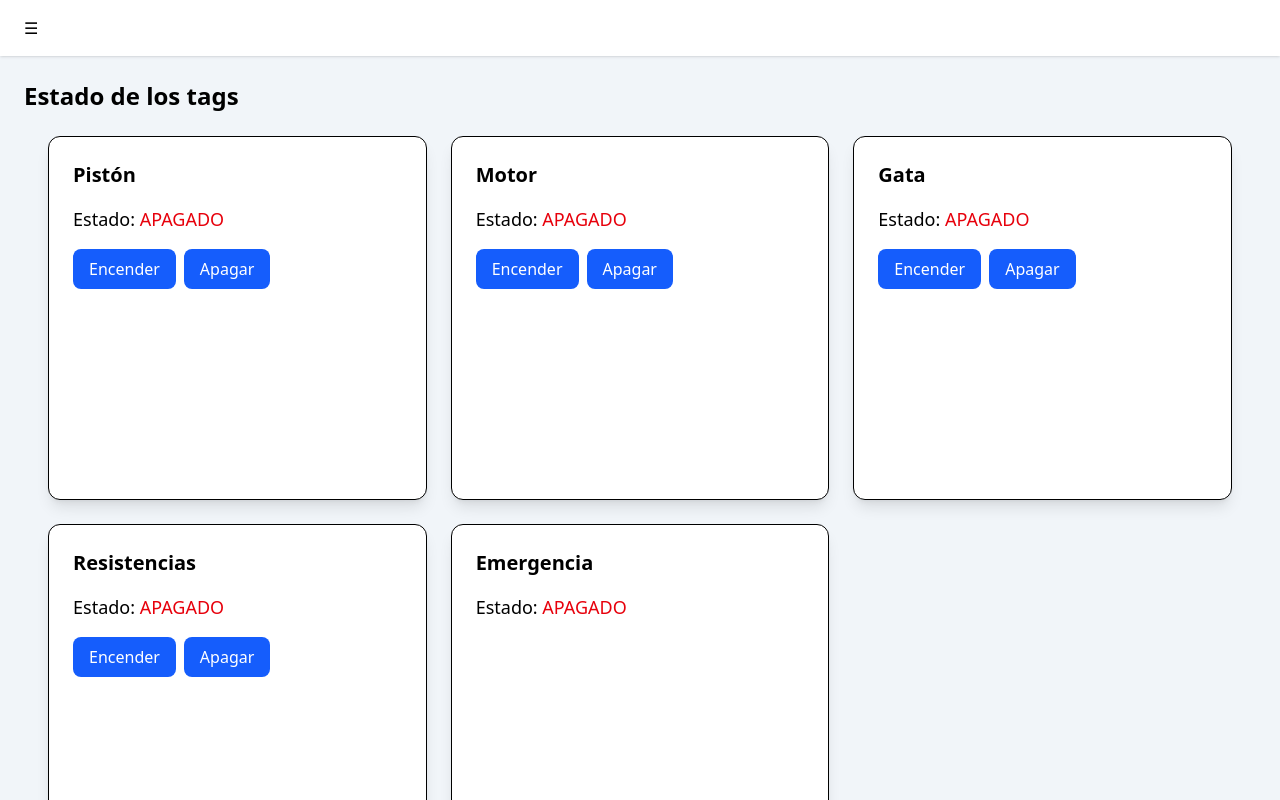
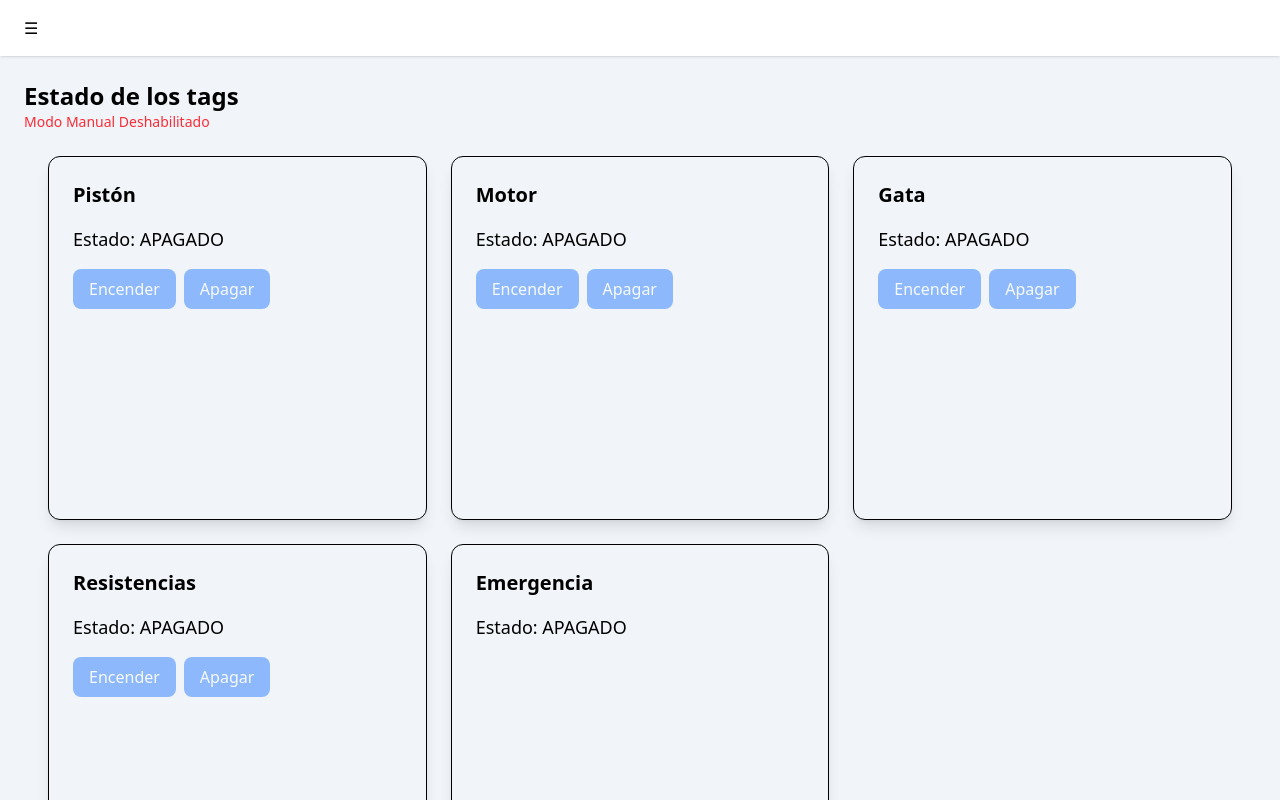
Before and after one commit to ORenox/webmonitorhorno, a React (Vite) app: page /tags in a window 1280 px wide. Shown: the top 800 px of the page. Built offline with nearby package versions, Linux system fonts and the light colour scheme; no server answers.

Commit message:
ahora los botones se deshabilitan si el modo no está habilitado, y se muestra un mensaje indicando que el modo no está habilitado.

```diff
--- a/src/components/Sidebar.jsx
+++ b/src/components/Sidebar.jsx
@@ -8,7 +8,7 @@ const menuItems = [
 
 function Sidebar() {
   return (
-    <aside className="w-64 h-full bg-gray-900 text-gray-100 flex flex-col">
+    <aside className="w-65 h-full bg-gray-600 text-gray-100 flex flex-col">
 
       {/* Título */}
       <div className="px-6 py-4 text-xl font-bold border-b border-gray-700">
--- a/src/components/TagsForTags.jsx
+++ b/src/components/TagsForTags.jsx
@@ -16,11 +16,17 @@
   { key: "Q..1:12-1", label: "motor Vulcanizadora", readOnly: true, noshowTag: true },
 
   { key: "I..1:10-1", label: "Emergencia", readOnly: true }
+
+
 ];
+
+
+const MODE_TAG = "Q..1:5-1";
+const MACHINE_TAG = "Q..1:4-1";
 
   export default function TagsForTags() {
     const [shadow, setShadow] = useState({});
-    const [loading, setLoading] = useState(false);
+    const [loadingTags, setLoadingTags] = useState({});
 
     const fetchShadow = async () => {
       try {
@@ -47,15 +53,59 @@
       setLoading(false);
     };
 
+
+    const pulseTag = async (key, duration = 2000) => {
+      // marcar SOLO este tag como activo
+      setLoadingTags(prev => ({ ...prev, [key]: true }));
+
+      try {
+        // Encender
+        await fetch(`${API_BASE}/shadow`, {
+          method: "POST",
+          headers: { "Content-Type": "application/json" },
+          body: JSON.stringify({ attribute: key, value: "01" })
+        });
+
+        // Apagar luego de 2s
+        setTimeout(async () => {
+          await fetch(`${API_BASE}/shadow`, {
+            method: "POST",
+            headers: { "Content-Type": "application/json" },
+            body: JSON.stringify({ attribute: key, value: "00" })
+          });
+
+          setLoadingTags(prev => ({ ...prev, [key]: false }));
+          fetchShadow();
+        }, duration);
+
+      } catch (err) {
+        console.error("Error en pulso", err);
+        setLoadingTags(prev => ({ ...prev, [key]: false }));
+      }
+    };
+
+
     useEffect(() => {
       fetchShadow();
       const interval = setInterval(fetchShadow, 4000);
       return () => clearInterval(interval);
     }, []);
 
+    const isModeEnabled = shadow[MODE_TAG] === "01";
+
 
   return (
-    <div className="min-h-screen bg-slate-100 p-6 grid gap-6 md:grid-cols-2 lg:grid-cols-3">
+
+    <>
+    {!isModeEnabled && (
+        <p className="text-sm text-red-500">
+          Modo Manual Deshabilitado
+        </p>
+      )}
+
+      <div className="min-h-screen bg-slate-100 p-6 grid gap-6 md:grid-cols-2 lg:grid-cols-3">
+
+
       {tagsConfig
         .filter(tag => !tag.noshowTag)
         .map(tag => {
@@ -69,17 +119,17 @@
                 <h2 className="text-xl font-semibold">{tag.label}</h2>
                 <p className="text-lg">
                   Estado:{" "}
-                  <span className={isOn ? "text-green-600" : "text-red-600"}>
+                  <span className={isOn ? "text-green-600" : "text-grey-600"}>
                     {isOn ? "ENCENDIDO" : "APAGADO"}
                   </span>
                 </p>
 
                 {!tag.readOnly && (
                   <div className="flex gap-2">
-                    <Button disabled={loading} onClick={() => updateTag(tag.key, "01")}>
-                      Encender
+                    <Button disabled={!isModeEnabled || loadingTags[tag.key]} onClick={() => pulseTag(tag.key)}>
+                      {loadingTags[tag.key] ? "Encendiendo..." : "Encender"}
                     </Button>
-                    <Button disabled={loading} onClick={() => updateTag(tag.key, "00")}>
+                    <Button disabled={!isModeEnabled} onClick={() => updateTag(tag.key, "00")}>
                       Apagar
                     </Button>
                   </div>
@@ -89,6 +139,8 @@
           );
         })}
     </div>
+       </>
+
   );
 
   }
--- a/src/components/ui/Button.jsx
+++ b/src/components/ui/Button.jsx
@@ -1,7 +1,7 @@
 export function Button({ children, className = "", ...props }) {
   return (
     <button
-      className={`px-4 py-2 rounded-lg bg-blue-600 text-white hover:bg-blue-700 disabled:opacity-50 ${className}`}
+      className={`px-4 py-2 rounded-lg bg-blue-500 text-white hover:bg-blue-400 disabled:opacity-50 ${className}`}
       {...props}
     >
       {children}
--- a/src/components/ui/Card.jsx
+++ b/src/components/ui/Card.jsx
@@ -1,6 +1,6 @@
 export function Card({ children, className = "" }) {
   return (
-    <div className={`bg-white rounded-xl border ${className}`}>
+    <div className={`bg-grey rounded-xl border ${className}`}>
       {children}
     </div>
   );
```
